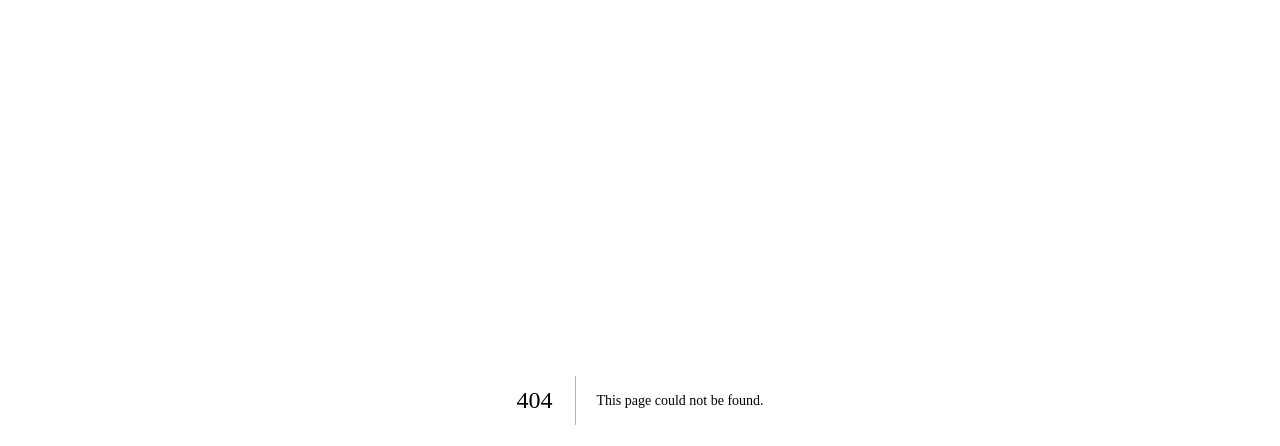
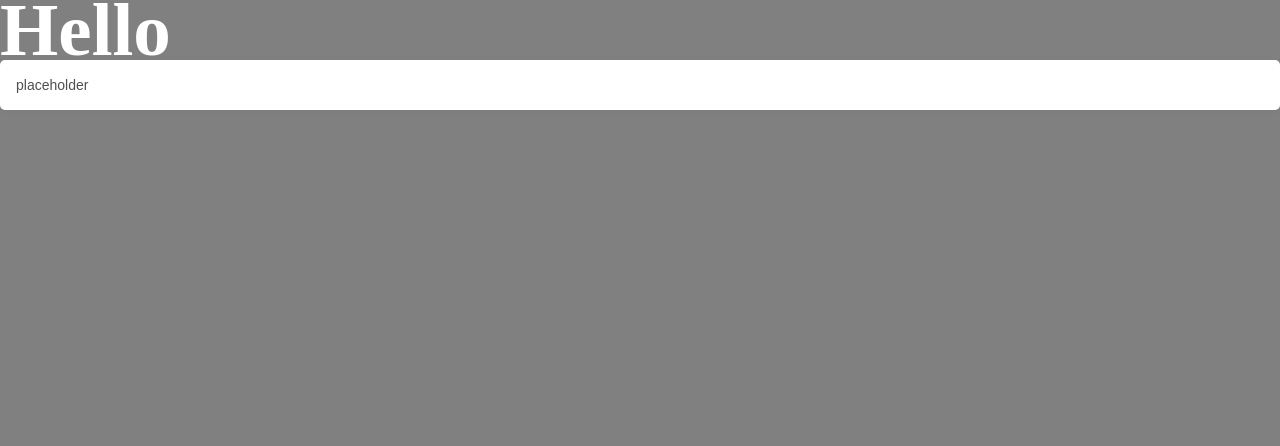
Before and after one commit to timmy471/Fts-components, a Next.js app: page /onboarding in a window 1280 px wide. Before the commit this address had no page. Shown: the top 446 px of the page. Built offline with nearby package versions, Linux system fonts and the light colour scheme.

Commit message:
updated textfield component

```diff
--- a/pages/login.tsx
+++ b/pages/login.tsx
@@ -8,9 +8,7 @@ const Login: NextPage = () => {
     <div className='login'>
       <MetaHead />
       <h1>Login Page</h1>
-      <Typography component='h1'>
-
-      </Typography>
+      <Typography component='h1'>Hello</Typography>
     </div>
   );
 };
--- /dev/null
+++ b/pages/onboarding.tsx
@@ -0,0 +1,16 @@
+import type { NextPage } from 'next';
+
+import { Typography, TextField } from '../src/components';
+
+const Onboarding: NextPage = () => {
+  return (
+    <div style={{ height: '100vh', background: 'grey' }}>
+      <Typography component='h1' state='primary'>
+        Hello
+      </Typography>
+      <TextField name='name' placeholder={'placeholder'} />
+    </div>
+  );
+};
+
+export default Onboarding;
--- a/src/components/reusable/TextField.tsx
+++ b/src/components/reusable/TextField.tsx
@@ -37,8 +37,9 @@ export const TextField: ForwardRefRenderFunction<HTMLInputElement, TextfieldProp
 
   const textFieldClasses = clsx(
     textFieldBaseClass,
-    `${textFieldBaseClass}__${state}`,
+    state ? `${textFieldBaseClass}__${state}` : '',
     `${hasError ? `${textFieldBaseClass}__error` : ''}`,
+    `${label ? `${textFieldBaseClass}__label_input` : ''}`,
     className
   );
 
@@ -51,15 +52,19 @@ export const TextField: ForwardRefRenderFunction<HTMLInputElement, TextfieldProp
         disabled={disabled}
         style={style}
         className={textFieldClasses}
+        placeholder={label ? '' : placeholder}
         id={id || name}
         autoComplete='off'
         required
         onChange={onChange}
         {...rest}
       />
-      <label htmlFor={id || name} className={labelClasses}>
-        {label} {required && <span className='font-danger'>*</span>}
-      </label>
+      {label && (
+        <label htmlFor={id || name} className={labelClasses}>
+          {label} {required && <span className='font-danger'>*</span>}
+        </label>
+      )}
+
       {endIcon && (
         <div className='fa_textfield__endicon'>
           <span>{endIcon}</span>
--- a/src/components/reusable/Typography.tsx
+++ b/src/components/reusable/Typography.tsx
@@ -47,7 +47,7 @@ export const Typography: React.FC<ITypogrphy> = ({
 }) => {
   const Component: any = component ? elementVariants[component] : 'p';
   const baseClass = `fa_typography`;
-  const variantClass = `${baseClass}__${variant}`;
+  const variantClass = variant ? `${baseClass}__${variant}` : '';
   const stateClass = `${baseClass}__${state}`;
 
   const typographyClassName = clsx(variantClass, stateClass, className);
--- a/styles/_mixins.scss
+++ b/styles/_mixins.scss
@@ -23,9 +23,9 @@
   border: none;
   padding: 1rem;
 
-  // &::placeholder {
-  //   color: ;
-  // }
+  &::placeholder {
+    color: $fa-gray-200;
+  }
 
   &:disabled {
     background-color: $fa-disabled;
--- a/styles/reusable/_textfield.scss
+++ b/styles/reusable/_textfield.scss
@@ -6,11 +6,19 @@
   @include fa_textfield;
   height: 50px;
 
-  &:focus,
-  &:valid {
-    padding-top: 35px;
-    outline: none;
+  &__label_input {
+
+    &:focus,
+    &:valid {
+      padding-top: 35px;
+      outline: none;
+    }
   }
+
+  &:focus {
+    outline: none
+  }
+
 
   &__label {
     font-weight: 300;
@@ -36,8 +44,8 @@
   }
 }
 
-.fa_textfield:focus + label,
-.fa_textfield:valid + label {
+.fa_textfield:focus+label,
+.fa_textfield:valid+label {
   bottom: 52px;
   font-size: 12px;
   color: #333;
```
Also changed, not shown: src/components/reusable/Button.tsx (line endings or trailing spaces).
